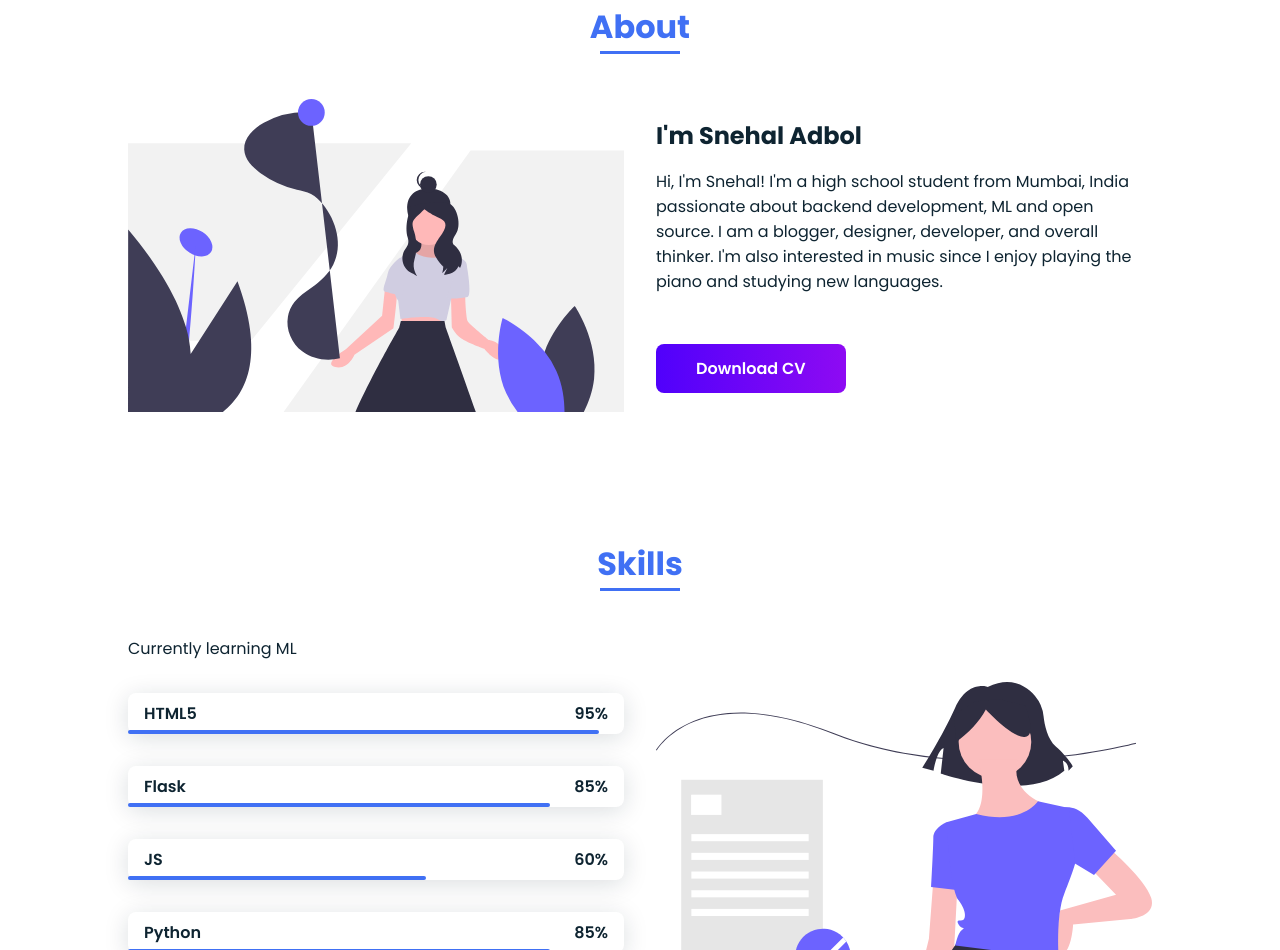
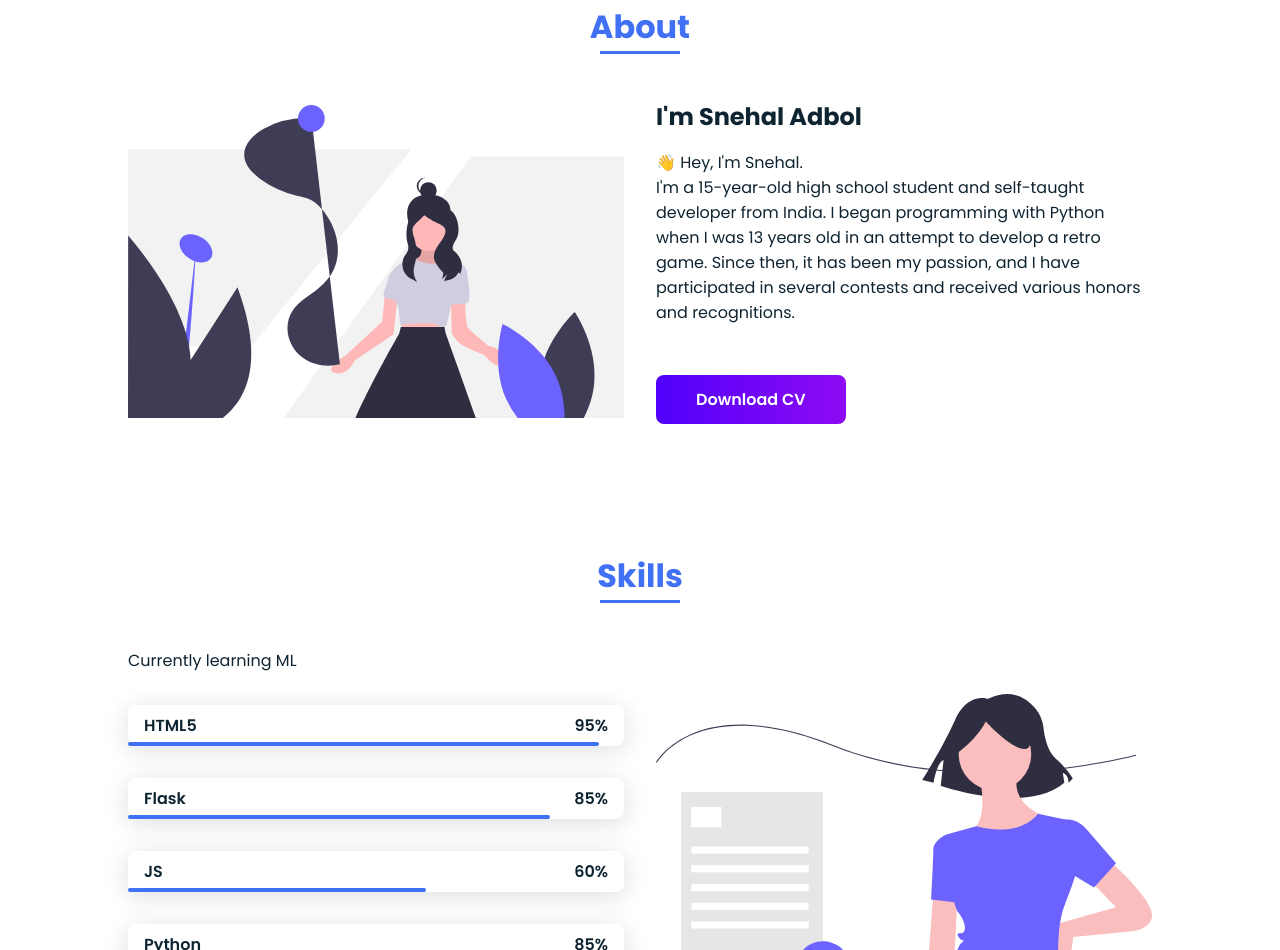
Before and after one commit to snehal0308/Snehal0308.github.io, a plain HTML site: page index.html in a window 1280 px wide. Shown: the part 877-1827 px from the top of the page. Drawn offline with nearby package versions, Linux system fonts and the light colour scheme.

Commit message:
updated about page

```diff
--- a/index.html
+++ b/index.html
@@ -170,8 +170,10 @@ setTimeout(ldinsp, 0);
               I'm Snehal Adbol
             </h2>
             <p class="about_text" data-aos="fade-down" data-aos-delay="450">
-              Hi, I'm Snehal! I'm a high school student from Mumbai, India passionate about backend development, ML and open source. I am a blogger, designer, developer, and overall thinker.
-		    I'm also interested in music since I enjoy playing the piano and studying new languages.
+              👋 Hey, I'm Snehal. <br>
+		I'm a 15-year-old high school student and self-taught developer from India.
+		I began programming with Python when I was 13 years old in an attempt to develop a retro game. Since then, it has been my passion,
+		    and I have participated in several contests and received various honors and recognitions.
             </p><br><br>
 
             <div class="home_data2" data-aos="fade-down">
```
